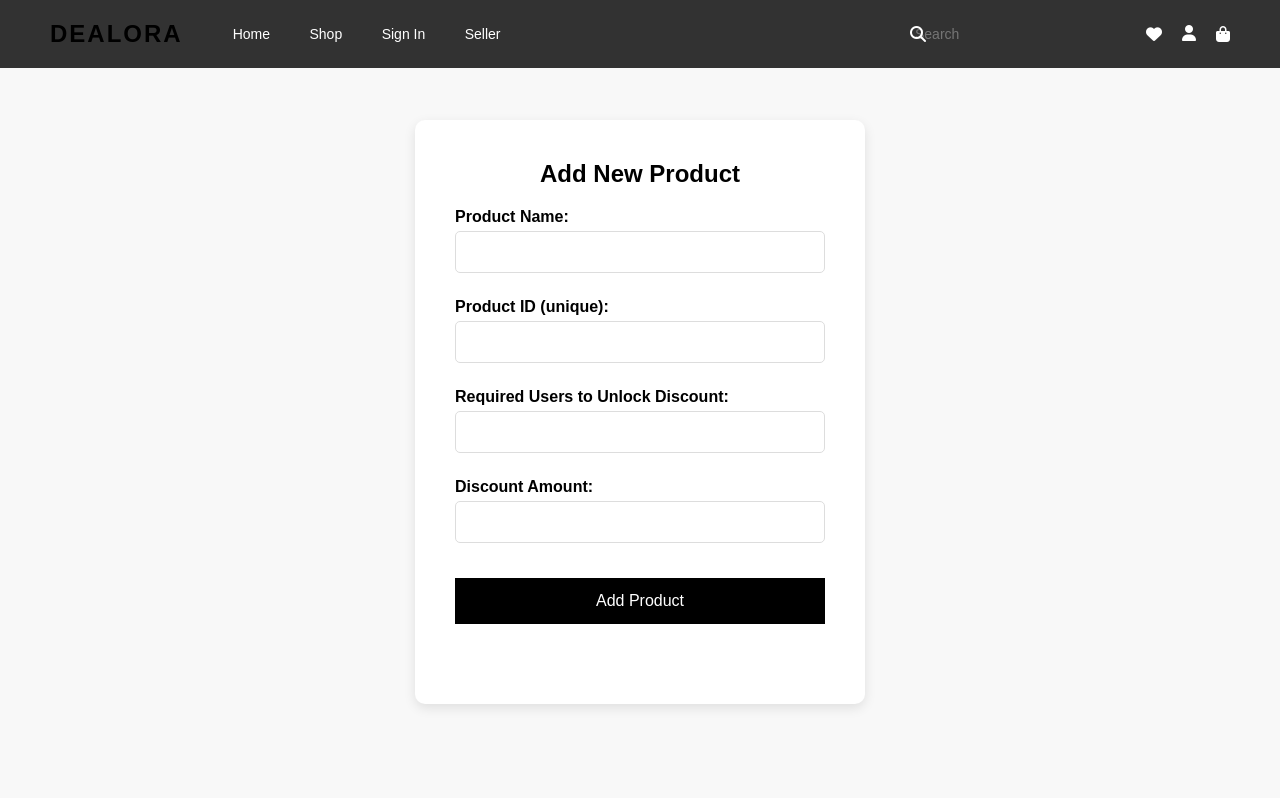
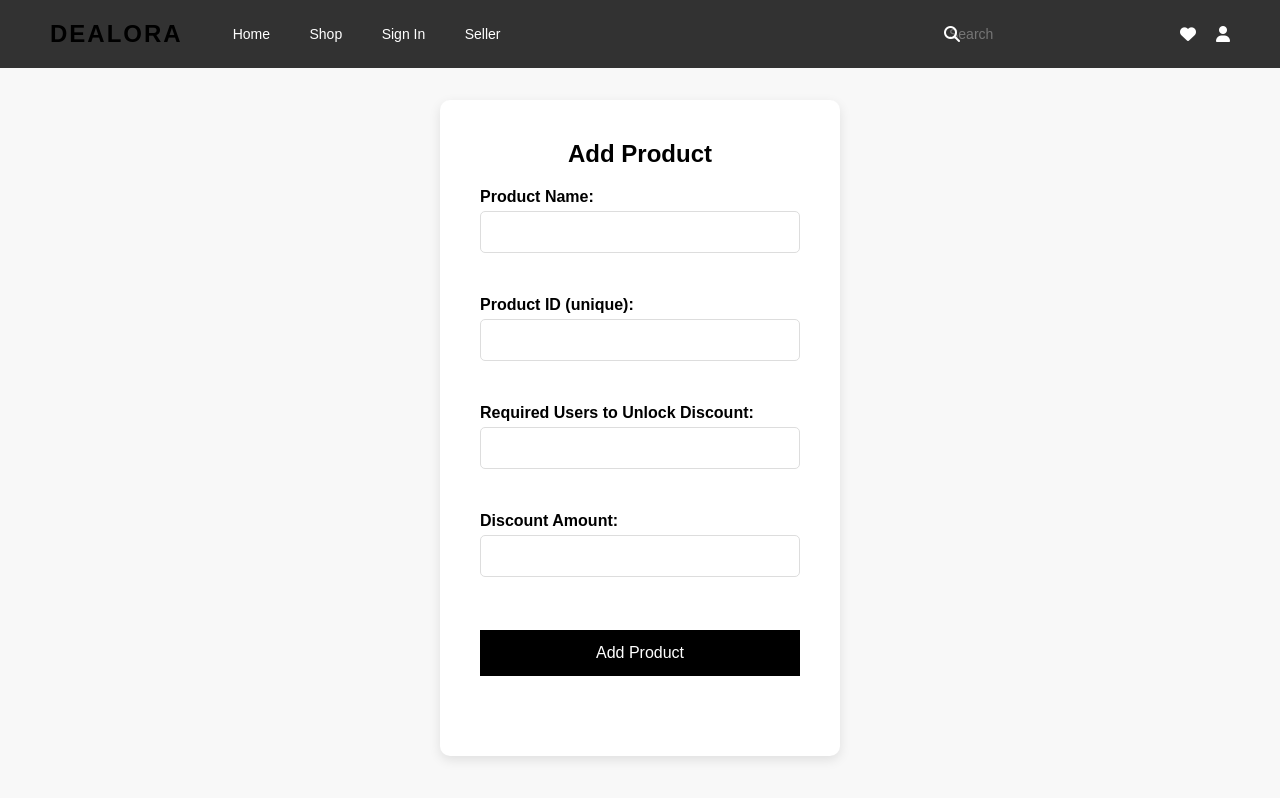
Before and after one commit to Dealora1/Dealora, a website: page add-product.html in a window 1280 px wide. Drawn offline with Linux system fonts and the light colour scheme.

Commit message:
Resolved merge conflict in add-product.html

```diff
--- a/add-product.html
+++ b/add-product.html
@@ -26,28 +26,25 @@
       <input type="text" placeholder="Search">
     </div>
     <i class="fas fa-heart" title="Favorites"></i>
-      <a href="signin.html" title="Account">
-        <i class="fas fa-user"></i>
-      </a>
-      <i class="fas fa-bag-shopping" title="Cart"></i>
+    <i class="fas fa-user" title="Account"></i>
   </div>
 </header>
 
 <!-- ✅ Add Product Form -->
-  <div class="add-product-container">
-    <h2>Add New Product</h2>
+<div class="add-product-container" style="max-width: 400px; margin: 100px auto;">
+  <h2>Add Product</h2>
   <form id="addProductForm">
     <label>Product Name:</label>
-      <input type="text" id="productName" required><br>
+    <input type="text" id="productName" required><br><br>
 
     <label>Product ID (unique):</label>
-      <input type="text" id="productId" required><br>
+    <input type="text" id="productId" required><br><br>
 
     <label>Required Users to Unlock Discount:</label>
-      <input type="number" id="requiredCount" min="1" required><br>
+    <input type="number" id="requiredCount" min="1" required><br><br>
 
     <label>Discount Amount:</label>
-      <input type="number" id="discountAmount" min="1" required><br>
+    <input type="number" id="discountAmount" min="1" required><br><br>
 
     <button type="submit" class="btn">Add Product</button>
   </form>
@@ -72,5 +69,6 @@
     alert(data.message);
   });
 </script>
+
 </body>
 </html>
```
Lines whose indentation alone changed are shown as unchanged.
